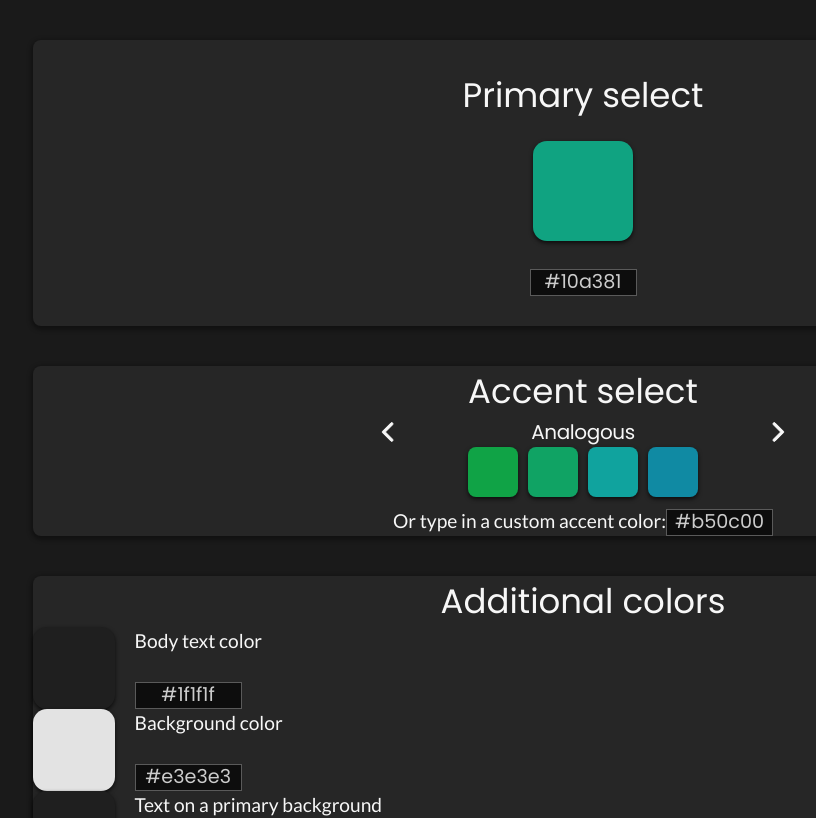
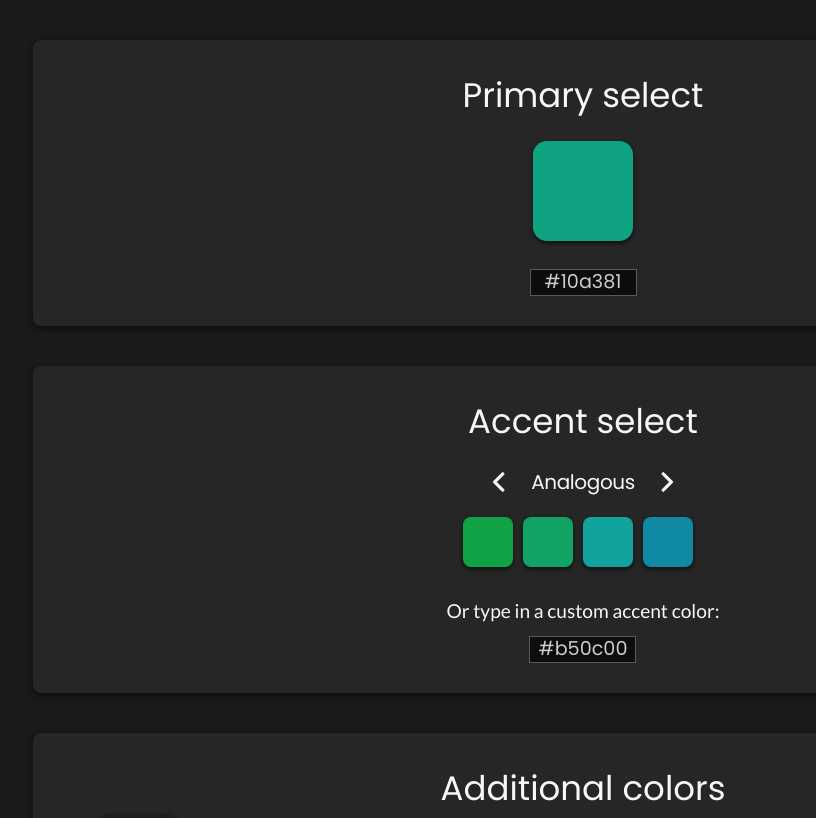
Before and after one commit to cagloria/palette-contrast, a React (Create React App) app: page / in a window 1280 px wide. Shown: the top 818 px of the page, without its empty margins (57-873 px from the left). Built offline with nearby package versions, Linux system fonts and the light colour scheme.

Commit message:
Updated styles for accent section

```diff
--- a/src/components/accent/AccentSection.js
+++ b/src/components/accent/AccentSection.js
@@ -77,7 +77,7 @@ function AccentSection({ primary, accent, onAccentChange }) {
                 onAccentSelect={handleAccentButtonSelect}
             />
 
-            <div className="accent-section__input">
+            <div className="accent-input-container">
                 <label htmlFor="input-accent">
                     Or type in a custom accent color:
                 </label>
--- a/src/css/index.css
+++ b/src/css/index.css
@@ -4,6 +4,10 @@ body {
   margin: 0;
   color: #f7f7f7;
   background-color: #1a1a1a;
+}
+
+section {
+  padding: 30px 5vw;
 }
 
 h2,
@@ -170,7 +174,6 @@ textarea {
   -webkit-box-direction: normal;
       -ms-flex-direction: column;
           flex-direction: column;
-  padding: 30px 20px;
 }
 
 .primary-section .color-input {
@@ -246,27 +249,23 @@ textarea {
   -webkit-box-align: center;
       -ms-flex-align: center;
           align-items: center;
-  -ms-grid-columns: (1fr)[3];
-      grid-template-columns: repeat(3, 1fr);
+  row-gap: 20px;
+  -ms-grid-columns: 1fr auto 1fr;
+      grid-template-columns: 1fr auto 1fr;
   -ms-grid-rows: (auto)[4];
       grid-template-rows: repeat(4, auto);
+      grid-template-areas: "head head head"
+ "prev scheme next"
+ "colors colors colors"
+ "input input input";
   justify-items: center;
 }
 
 .accent-section h2 {
   -ms-grid-row: 1;
-  -ms-grid-row-span: 1;
   -ms-grid-column: 1;
   -ms-grid-column-span: 3;
-  grid-area: 1 / 1 / 2 / 4;
-}
-
-.accent-section__input {
-  -ms-grid-row: 4;
-  -ms-grid-row-span: 1;
-  -ms-grid-column: 1;
-  -ms-grid-column-span: 3;
-  grid-area: 4 / 1 / 5 / 4;
+  grid-area: head;
 }
 
 .accent-section .icon-button {
@@ -277,39 +276,58 @@ textarea {
 }
 
 .accent-section .icon-button--previous {
+  margin-right: 20px;
   -ms-grid-column-align: end;
       justify-self: end;
   -ms-grid-row: 2;
-  -ms-grid-row-span: 1;
   -ms-grid-column: 1;
-  -ms-grid-column-span: 1;
-  grid-area: 2 / 1 / 3 / 2;
+  grid-area: prev;
 }
 
 .accent-section .icon-button--next {
+  margin-left: 20px;
   -ms-grid-column-align: start;
       justify-self: start;
   -ms-grid-row: 2;
-  -ms-grid-row-span: 1;
   -ms-grid-column: 3;
-  -ms-grid-column-span: 1;
-  grid-area: 2 / 3 / 3 / 4;
+  grid-area: next;
+}
+
+.accent-input-container {
+  display: -webkit-box;
+  display: -ms-flexbox;
+  display: flex;
+  -webkit-box-align: center;
+      -ms-flex-align: center;
+          align-items: center;
+  -webkit-box-orient: vertical;
+  -webkit-box-direction: normal;
+      -ms-flex-direction: column;
+          flex-direction: column;
+  -ms-grid-row: 4;
+  -ms-grid-column: 1;
+  -ms-grid-column-span: 3;
+  grid-area: input;
+}
+
+.accent-input-container *:first-child {
+  margin-bottom: 10px;
 }
 
 .accent-color-scheme__header {
   -ms-grid-row: 2;
-  -ms-grid-row-span: 1;
   -ms-grid-column: 2;
-  -ms-grid-column-span: 1;
-  grid-area: 2 / 2 / 3 / 3;
+  grid-area: scheme;
 }
 
 .accent-color-scheme__colors-container {
+  -ms-flex-item-align: center;
+      -ms-grid-row-align: center;
+      align-self: center;
   -ms-grid-row: 3;
-  -ms-grid-row-span: 1;
   -ms-grid-column: 1;
   -ms-grid-column-span: 3;
-  grid-area: 3 / 1 / 4 / 4;
+  grid-area: colors;
 }
 
 .accent-color-scheme__header {
@@ -323,15 +341,23 @@ textarea {
   display: flex;
   -ms-flex-wrap: wrap;
       flex-wrap: wrap;
+  -webkit-box-pack: center;
+      -ms-flex-pack: center;
+          justify-content: center;
+  width: 75%;
+  width: clamp(175px, 75%, 300px);
 }
 
 .accent-color-scheme__colors-container > * {
-  margin-right: 10px;
-  margin-bottom: 10px;
+  margin-right: 15px;
+  margin-bottom: 15px;
 }
 
-.accent-color-scheme__colors-container > *:last-child {
-  margin-right: 0;
+@media only screen and (min-width: 426px) {
+  .accent-color-scheme__colors-container > * {
+    margin-right: 10px;
+    margin-bottom: 10px;
+  }
 }
 
 .export-format-fieldset {
--- a/src/scss/base/_general.scss
+++ b/src/scss/base/_general.scss
@@ -3,6 +3,10 @@ body {
     margin: 0;
     color: $text-color;
     background-color: $body-background;
+}
+
+section {
+    padding: 30px 5vw;
 }
 
 // *********************************************************
--- a/src/scss/components/_AccentColorScheme.scss
+++ b/src/scss/components/_AccentColorScheme.scss
@@ -7,11 +7,15 @@
     &__colors-container {
         display: flex;
         flex-wrap: wrap;
+        justify-content: center;
+        width: 75%;
+        width: clamp(175px, 75%, 300px);
         > * {
-            margin-right: 10px;
-            margin-bottom: 10px;
-            &:last-child {
-                margin-right: 0;
+            margin-right: 15px;
+            margin-bottom: 15px;
+            @media only screen and (min-width: 426px) {
+                margin-right: 10px;
+                margin-bottom: 10px;
             }
         }
     }
--- a/src/scss/components/_AccentSection.scss
+++ b/src/scss/components/_AccentSection.scss
@@ -1,15 +1,17 @@
 .accent-section {
     display: grid;
     align-items: center;
-    grid-template-columns: repeat(3, 1fr);
+    row-gap: 20px;
+    grid-template-columns: 1fr auto 1fr;
     grid-template-rows: repeat(4, auto);
+    grid-template-areas:
+        "head head head"
+        "prev scheme next"
+        "colors colors colors"
+        "input input input";
     justify-items: center;
     h2 {
-        grid-area: 1 / 1 / 2 / 4;
-    }
-
-    &__input {
-        grid-area: 4 / 1 / 5 / 4;
+        grid-area: head;
     }
 
     .icon-button {
@@ -18,22 +20,35 @@
         padding: 0;
         background-color: transparent;
         &--previous {
+            margin-right: 20px;
             justify-self: end;
-            grid-area: 2 / 1 / 3 / 2;
+            grid-area: prev;
         }
         &--next {
+            margin-left: 20px;
             justify-self: start;
-            grid-area: 2 / 3 / 3 / 4;
+            grid-area: next;
         }
+    }
+}
+
+.accent-input-container {
+    display: flex;
+    align-items: center;
+    flex-direction: column;
+    grid-area: input;
+    *:first-child {
+        margin-bottom: 10px;
     }
 }
 
 .accent-color-scheme {
     &__header {
-        grid-area: 2 / 2 / 3 / 3;
+        grid-area: scheme;
     }
 
     &__colors-container {
-        grid-area: 3 / 1 / 4 / 4;
+        align-self: center;
+        grid-area: colors;
     }
 }
--- a/src/scss/components/_PrimarySection.scss
+++ b/src/scss/components/_PrimarySection.scss
@@ -2,7 +2,6 @@
     display: flex;
     align-items: center;
     flex-direction: column;
-    padding: 30px 20px;
 
     .color-input {
         display: flex;
```
